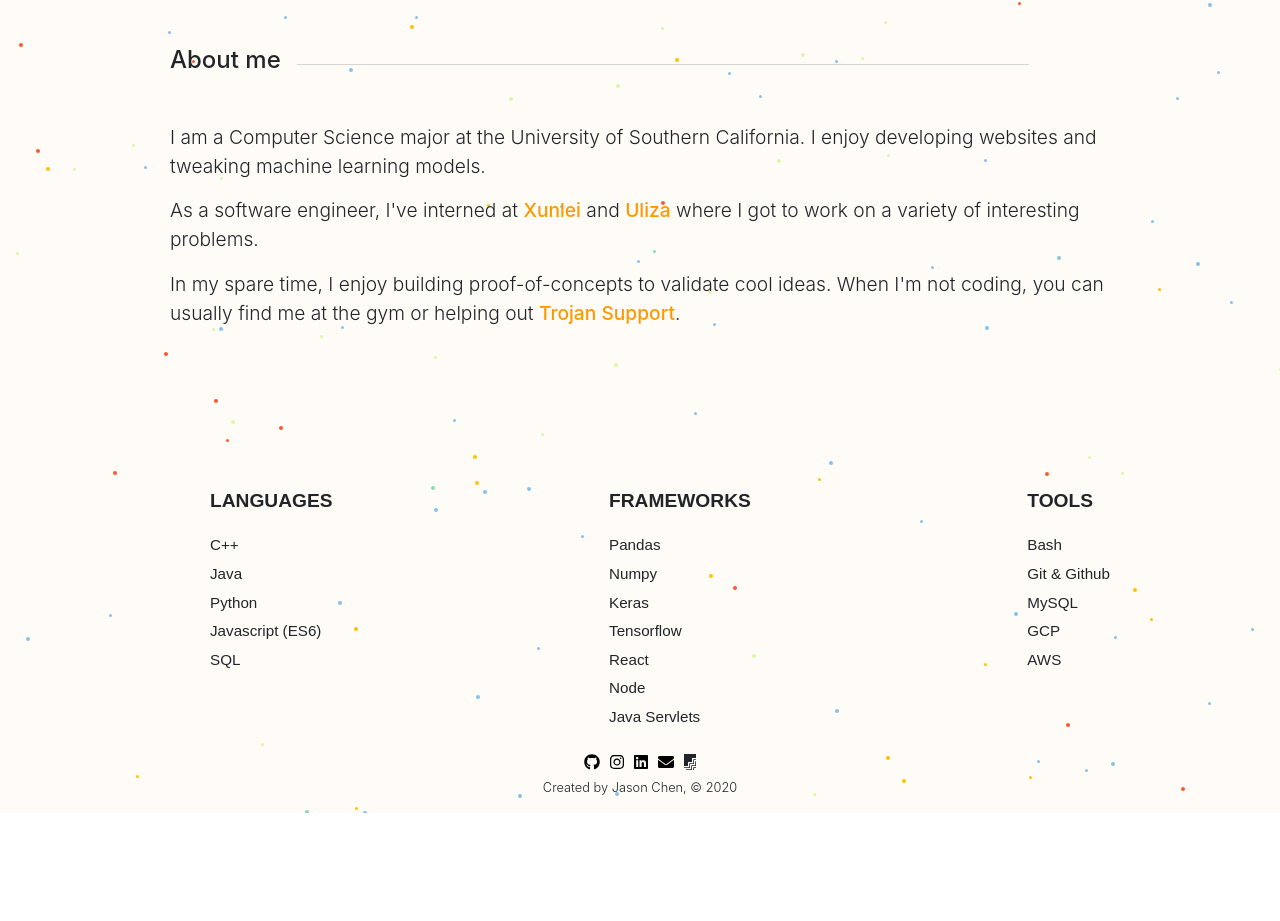
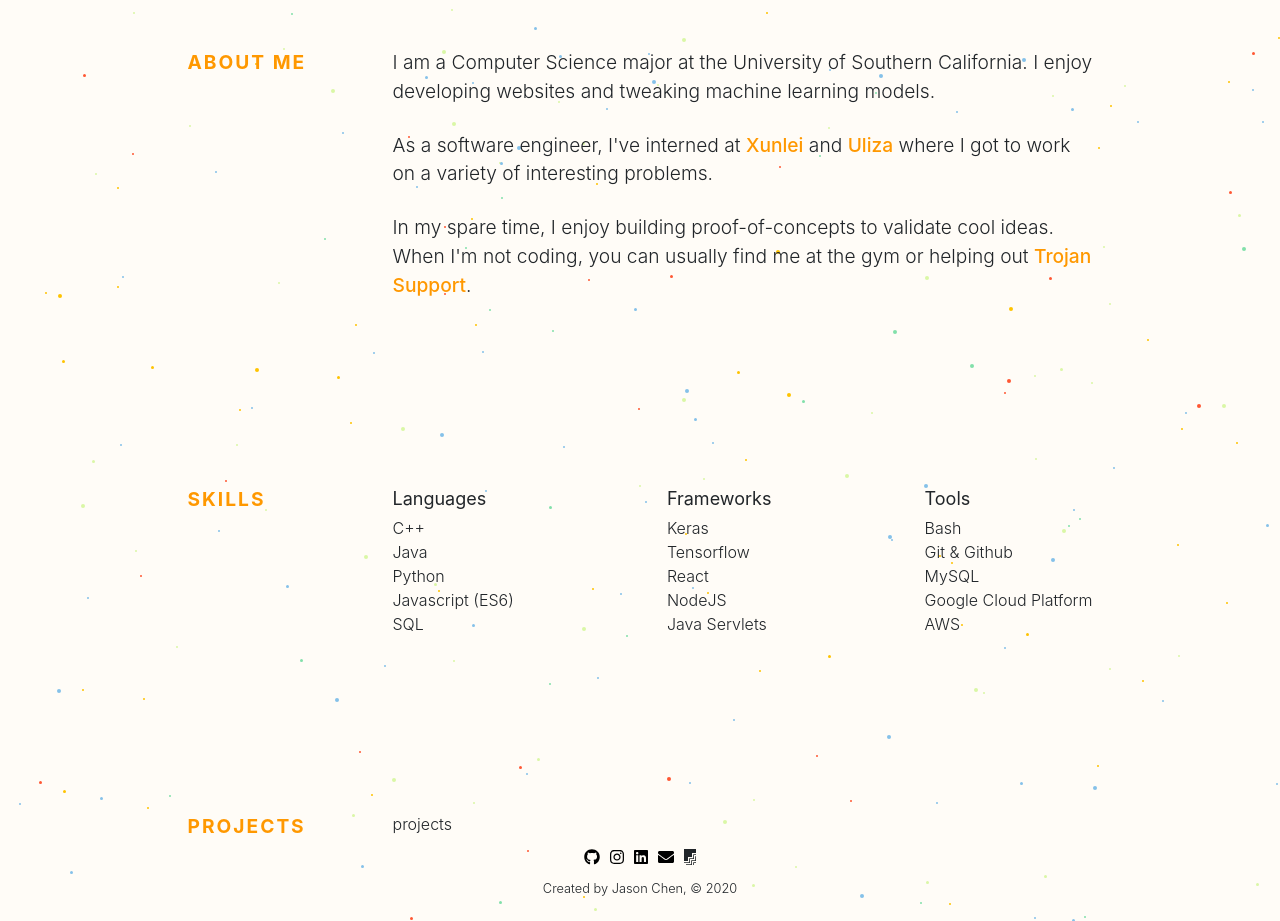
Before and after one commit to jaloo555/Portfolio, a Gatsby site: page / in a window 1280 px wide. Shown: the part 960-1881 px from the top of the page. Before the commit the page ends 1773 px from the top, so only its background shows below. Built offline with nearby package versions, Linux system fonts and the light colour scheme; Gatsby itself is replaced by a stand-in of ours.

Commit message:
project init

```diff
--- a/src/components/header.js
+++ b/src/components/header.js
@@ -1,7 +1,7 @@
-import React, { Component } from 'react'
+import React from 'react'
 
 import "../styles/header.css"
-import { Navbar, Nav, Container } from 'react-bootstrap'
+import { Navbar, Nav } from 'react-bootstrap'
 
 class Header extends React.Component {
   constructor(props) {
@@ -33,7 +33,7 @@
         <Navbar.Collapse id="responsive-navbar-nav">
           <Nav className="nav-links ml-auto">
             <Nav.Link href="#about" className="links">About</Nav.Link>
-            <Nav.Link href="#work" className="links">Work</Nav.Link>
+            <Nav.Link href="#skills" className="links">Skills</Nav.Link>
             <Nav.Link href="#projects" className="links">Projects</Nav.Link>
             <Nav.Link href="#contact" className="links">Contact</Nav.Link>
             <Nav.Link href="#resume" className="underline">Resume</Nav.Link>
--- a/src/components/sections/about.js
+++ b/src/components/sections/about.js
@@ -1,19 +1,17 @@
 import React from 'react'
 
-import "../../styles/about.css"
+import "../../styles/about.scss"
 import headshot from "../../images/Headshot.png"
-import { Container, Row, Col } from 'react-bootstrap'
 
 console.log(headshot)
 
 const About = () => {
   return (
-    <Container fluid={true} id="about" className="about-main">
-      <div className="heading">
-        <h4>About me</h4>
-        <div className= "divider"></div>
+    <section id="about" className="section about-section">
+      <div className="section-title">
+        About Me
       </div>
-      <div className="about-desc">
+      <div className="section-content">
         <p>
           I am a Computer Science major at the <span>University of Southern California</span>.
           I enjoy developing websites and tweaking machine learning models.
@@ -26,9 +24,7 @@
           When I'm not coding, you can usually find me at the gym or helping out <a className="highlight" href="https://www.trojansupport.org/">Trojan Support</a>.
         </p>
       </div>
-
-
-    </Container>
+    </section>
   )
 }
 
--- a/src/components/sections/home.js
+++ b/src/components/sections/home.js
@@ -1,6 +1,6 @@
-import React, { Component } from 'react'
+import React from 'react'
 
-import "../../styles/home.css"
+import "../../styles/home.scss"
 import Container from "react-bootstrap/Container"
 import {FontAwesomeIcon} from '@fortawesome/react-fontawesome'
 import { faGithub, faLinkedin, faFirstdraft, faInstagram } from '@fortawesome/free-brands-svg-icons'
@@ -25,7 +25,7 @@
           My name is
         </p>
         <h1>
-          <span className="name">Jason Chen</span>.
+          <span className="name">Jason Chen.</span>
         </h1>
         <h1 className="sub-desc underline">I build software.</h1>
         <p className="description">
--- /dev/null
+++ b/src/components/sections/projects.js
@@ -0,0 +1,25 @@
+import React from 'react'
+
+import "../../styles/projects.scss"
+
+class Projects extends React.Component {
+  constructor(props) {
+    super(props)
+  }
+
+  render() {
+    return (
+      <section id="projects" className="projects-main projects section">
+        <div className="section-title">Projects</div>
+        <div className="section-content">
+          <div className="projects-chunk">
+            projects
+          </div>
+        </div>
+
+      </section>
+    )
+  }
+}
+
+export default Projects
--- a/src/components/sections/skills.js
+++ b/src/components/sections/skills.js
@@ -1,36 +1,38 @@
 import React from 'react'
 
 import "../../styles/skills.scss"
-import { Container, Row, Col } from 'react-bootstrap'
 
 const Skills = () => {
   const languages = ["C++", "Java", "Python", "Javascript (ES6)", "SQL"]
-  const frameworks = ["Pandas", "Numpy", "Keras", "Tensorflow", "React", "Node", "Java Servlets"]
-  const tools = ["Bash", "Git & Github", "MySQL", "GCP", "AWS"]
+  const frameworks = ["Keras", "Tensorflow", "React", "NodeJS", "Java Servlets"]
+  const tools = ["Bash", "Git & Github", "MySQL", "Google Cloud Platform", "AWS"]
   return (
-    <Container fluid={true} id="skills" className="skills-main">
+    <section id="skills" className="skills-main skills section">
+      <div className="section-title">Skills</div>
+      <div className="section-content">
         <div className="skills-chunk">
-        <div classname="skills-category" lg={3}>
-          <ul className="skills-list">
-            <li className="title">Languages</li>
-            {languages.map((i) => <li className="skills-category-item">{i}</li>)}
+          <div className="skills-category" lg={3}>
+            <div className="skills-category-label">Languages</div>
+            <ul>
+              {languages.map((row,i) => <li className="skills-category-item" key={i}>{row}</li>)}
             </ul>
           </div>
-        <div classname="skills-category" lg={3}>
-          <ul className="skills-list">
-            <li className="title">Frameworks</li>
-            {frameworks.map((i) => <li className="skills-category-item">{i}</li>)}
+          <div className="skills-category" lg={3}>
+            <div className="skills-category-label">Frameworks</div>
+            <ul>
+              {frameworks.map((row, i) => <li className="skills-category-item" key={i}>{row}</li>)}
             </ul>
           </div>
-        <div classname="skills-category" lg={3}>
-          <ul className="skills-list">
-            <li className="title">Tools</li>
-            {tools.map((i) => <li className="skills-category-item">{i}</li>)}
+          <div className="skills-category" lg={3}>
+            <div className="skills-category-label">Tools</div>
+            <ul>
+              {tools.map((row,i) => <li className="skills-category-item" key={i}>{row}</li>)}
             </ul>
           </div>
         </div>
+      </div>
 
-    </Container>
+    </section>
   )
 }
 
--- a/src/pages/index.js
+++ b/src/pages/index.js
@@ -2,6 +2,7 @@
 import Layout from "../components/layout"
 import Home from "../components/sections/home"
 import About from "../components/sections/about"
+import Projects from "../components/sections/projects"
 import "../styles/index.scss"
 import {Zoom, Fade} from 'react-reveal'
 import Skills from "../components/sections/skills"
@@ -17,6 +18,9 @@
     <Fade>
       <Skills/>
     </Fade>
+    <Zoom>
+      <Projects/>
+    </Zoom>
   </Layout>
 )
 
--- /dev/null
+++ b/src/styles/_globals.scss
@@ -0,0 +1,104 @@
+// Credits to Bchiang7 for design inspiration: https://github.com/bchiang7/bchiang7.github.io/blob/master/_scss/partials/_globals.scss
+// Colors
+$night: #171c28;
+$black: #36363c;
+$dark-grey: #444452;
+$grey: #777777;
+$blue: #007bff;
+$slate: #afafbf;
+$off-white: #e7e7e7;
+$white: #ffffff;
+$green: #bae67e;
+$purple: #7d0ce8;
+$red: #ff0000;
+$orange: #e8850c;
+$yellow: #ffdc00;
+$accent: #ffcc66;
+// Fonts
+$font-stack: 'Source Sans Pro',
+system,
+system-ui,
+-apple-system,
+BlinkMacSystemFont,
+Roboto,
+Helvetica,
+Arial,
+sans-serif;
+$Apercu: 'Apercu',
+$font-stack;
+// Media queries
+$fifteen-inch: 1440px;
+$thirteen-inch: 1280px;
+$desktop-width: 1024px;
+$little-desktop: 850px;
+$tablet-width: 768px;
+$weird-not-tablet-width: 630px;
+$phablet-width: 550px;
+$mobile-width: 480px;
+$small-mobile-width: 360px;
+$tiny-mobile-width: 330px;
+$weird-height: 512px;
+
+@mixin transition {
+  transition: all 0.2s ease-in-out;
+}
+
+@mixin thirteen {
+  @media screen and (max-width: #{$thirteen-inch}) {
+    @content;
+  }
+}
+
+@mixin desktop {
+  @media screen and (max-width: #{$desktop-width}) {
+    @content;
+  }
+}
+
+@mixin little-desktop {
+  @media screen and (max-width: #{$little-desktop}) {
+    @content;
+  }
+}
+
+@mixin tablet {
+  @media screen and (max-width: #{$tablet-width}) {
+    @content;
+  }
+}
+
+@mixin weird-medium {
+  @media screen and (max-width: #{$weird-not-tablet-width}) {
+    @content;
+  }
+}
+
+@mixin phablet {
+  @media screen and (max-width: #{$phablet-width}) {
+    @content;
+  }
+}
+
+@mixin mobile {
+  @media screen and (max-width: #{$mobile-width}) {
+    @content;
+  }
+}
+
+@mixin small-mobile {
+  @media screen and (max-width: #{$small-mobile-width}) {
+    @content;
+  }
+}
+
+@mixin tiny-mobile {
+  @media screen and (max-width: #{$tiny-mobile-width}) {
+    @content;
+  }
+}
+
+@mixin weird-height {
+  @media screen and (max-height: #{$weird-height}) {
+    @content;
+  }
+}
--- /dev/null
+++ b/src/styles/about.scss
@@ -0,0 +1,20 @@
+@import './globals';
+
+.about-section {
+  // // margin-top: 8em;
+  @include weird-height{
+    margin-top: 15em;
+  }
+  // height: 30vh;
+}
+
+.highlight {
+  font-weight: 500;
+  text-decoration: none;
+  color: var(--mainColor);
+}
+
+.highlight:hover {
+  text-decoration: none;
+  color: var(--darkerColor);
+}
--- a/src/styles/home.css
+++ b/src/styles/home.scss
@@ -1,3 +1,5 @@
+@import "./globals";
+
 .home-main {
   height: 100vh;
   display: flex;
@@ -6,6 +8,9 @@
   padding: 2em;
   max-width: 90%;
   line-height: 2.5rem;
+  @include tablet {
+    align-items: center;
+  }
 }
 
 h1,h2,h3,p {
@@ -54,21 +59,27 @@
   font-size: 1.45em;
 }
 
-@media only screen and (max-width: 600px) {
+@include tablet {
   .description {
     width: 75%;
   }
   .home-main {
     max-width: 100%;
+    display: flex;
     align-items: center;
-  }
-
-  .name {
-    font-size: 1em;
-  }
-
-  .sub-desc {
-    font-size: 2em;
+    .name {
+      font-size: 0.9em;
+      display: flex;
+      align-self: center;
+    }
+    .sub-desc {
+      font-size: 1.75em;
+      display: flex;
+      align-self: center;
+    }
+    .description {
+      text-align: center;
+    }
   }
 }
 
--- a/src/styles/layout.scss
+++ b/src/styles/layout.scss
@@ -1,8 +1,50 @@
-.content {
-  max-width: 80%;
-  scroll-snap-type: mandatory;
-  scroll-snap-points-y: repeat(100vh);
-  scroll-snap-type: y mandatory;
+// Global layout
+
+@import './_globals';
+
+html {
+  box-sizing: border-box;
+}
+
+*,
+*:before,
+*:after {
+  box-sizing: inherit;
+}
+
+::selection {
+  background: $yellow;
+}
+
+html,
+body {
+  margin: 0;
+  padding: 0;
+  -webkit-font-smoothing: antialiased;
+  -moz-osx-font-smoothing: grayscale;
+  background-color: $white;
+  color: $dark-grey;
+  font-family: $Apercu;
+  line-height: 1.5;
+  width: 100%;
+}
+
+a {
+  @include transition;
+  text-decoration: none;
+  font-weight: 400;
+  color: inherit;
+}
+
+ul {
+  list-style-type: none;
+  padding: 0;
+  margin: 0;
+}
+
+img {
+  max-width: 100%;
+  vertical-align: middle;
 }
 
 @function random-color() {
@@ -50,6 +92,13 @@
   // overflow: hidden;
 }
 
+.content {
+  max-width: 80%;
+  scroll-snap-type: mandatory;
+  scroll-snap-points-y: repeat(100vh);
+  scroll-snap-type: y mandatory;
+}
+
 .content * {
   scroll-snap-align: start;
   position: relative;
@@ -94,3 +143,83 @@
     transform: translateY(0px);
   }
 }
+
+.section {
+  display: flex;
+  justify-content: center;
+
+  @include tablet {
+    display: block;
+  }
+
+  &-title {
+    flex-shrink: 0;
+    width: fit-content;
+    margin-right: 70px;
+    color: var(--mainColor);
+    text-transform: uppercase;
+    text-align: left;
+    font-weight: 700;
+    letter-spacing: 2px;
+    font-size: larger;
+    line-height: 1.5em;
+    width: 135px;
+
+    @include desktop {
+      margin-right: 50px;
+      text-align: left;
+    }
+
+    @include tablet {
+      max-width: fit-content;
+      width: auto;
+      text-align: left;
+
+    }
+  }
+
+  &-content {
+    font-weight: 300;
+    font-size: 1rem;
+    width: 100%;
+    max-width: 700px;
+
+    @include tablet {
+      padding-top: 30px;
+      margin-left: 20px;
+    }
+
+    p {
+      margin-top: 0;
+      margin-bottom: 25px;
+    }
+
+    .underline-link {
+      position: relative;
+      display: inline-block;
+
+      &:after {
+        position: absolute;
+        top: 100%;
+        left: 0;
+        width: 100%;
+        height: 1px;
+        background: $black;
+        content: '';
+        opacity: 0;
+        transition: height 0.3s, opacity 0.3s, transform 0.3s;
+        transform: translateY(-5px);
+      }
+
+      &:hover,
+      &:focus {
+        &:after {
+          height: 2px;
+          border-radius: 3px;
+          opacity: 1;
+          transform: translateY(-2px);
+        }
+      }
+    }
+  }
+}
--- /dev/null
+++ b/src/styles/projects.scss
@@ -0,0 +1,5 @@
+@import './globals';
+
+.projects-main {
+  margin-top: 10em;
+}
--- a/src/styles/skills.scss
+++ b/src/styles/skills.scss
@@ -1,27 +1,28 @@
-$font-stack: sans-serif;
-$font-weight: 300;
+@import './globals';
 
 .skills-main {
   margin-top: 10em;
 }
 
 .skills-chunk {
-  line-height: 1.6em;
-  display:flex;
+  display: flex;
   justify-content: space-between;
-  .skills-list {
-    list-style-type: none;
-    font-family: $font-stack;
-    font-weight: $font-weight;
-    .title {
-      font-size: larger;
-      margin-bottom: 1em;
-      font-weight: 700;
-      text-transform: uppercase;
+  @include weird-medium {
+    flex-wrap: wrap;
+  }
+  .skills-category {
+    @include weird-medium {
+      width: 40%;
+      margin-right: 2vw;
+      margin-bottom: 25px;
     }
-    .skills-category-item {
-      margin: 3px 0;
-      font-size: 0.95rem;
+    &-label {
+      font-weight: 400;
+      font-size: large;
+      margin-bottom: 0.25em;
+    }
+    &-item {
+      columns: #373535;
     }
   }
 }
```
Also changed, not shown: src/components/layout.js (+5 -5 lines), src/styles/about.css (deleted). Lines whose indentation alone changed are shown as unchanged.
